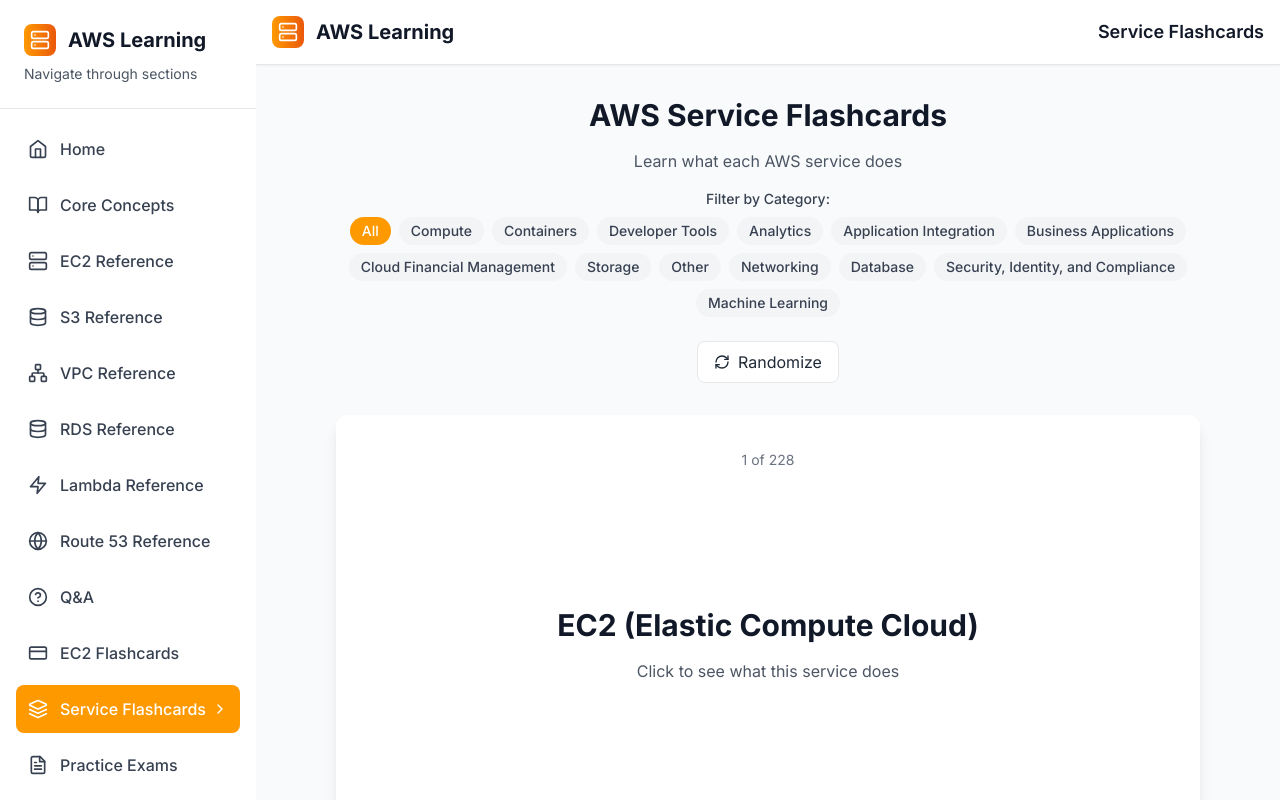
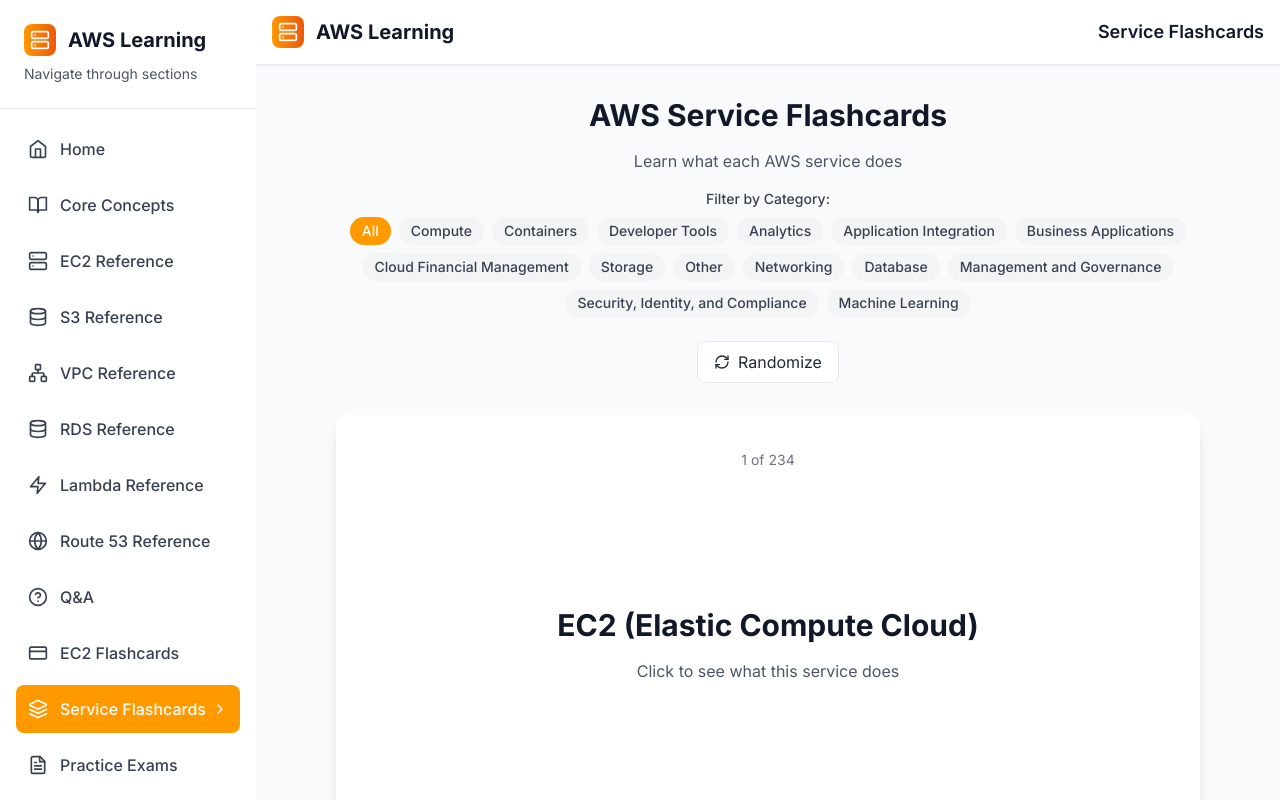
Before and after one commit to pythagoras-19/aws-sa-cert-prep, a Next.js app: page /service-flashcards in a window 1280 px wide. Shown: the top 800 px of the page. Built offline with nearby package versions, Linux system fonts and the light colour scheme.

Commit message:
Add comprehensive Management and Governance category with 22 AWS management services

```diff
--- a/app/service-flashcards/page.tsx
+++ b/app/service-flashcards/page.tsx
@@ -449,7 +449,7 @@
   {
     id: 9,
     service: "Auto Scaling",
-    category: "Compute",
+    category: "Management and Governance",
     description: "Automatically adjusts capacity. Maintains application availability and allows you to scale your EC2 capacity up or down automatically according to conditions you define."
   },
   {
@@ -460,7 +460,7 @@
   {
     id: 11,
     service: "CloudWatch",
-    category: "Analytics",
+    category: "Management and Governance",
     description: "Monitoring and observability service. Provides data and actionable insights to monitor your applications, respond to system-wide performance changes, optimize resource utilization."
   },
   {
@@ -512,6 +512,7 @@
   {
     id: 20,
     service: "CloudFormation",
+    category: "Management and Governance",
     description: "Infrastructure as code service. Gives developers and systems administrators an easy way to create and manage a collection of related AWS resources, provisioning and updating them in an orderly and predictable fashion."
   },
   {
@@ -553,11 +554,13 @@
   {
     id: 27,
     service: "Config",
+    category: "Management and Governance",
     description: "Configuration management service. Continuously monitors and records your AWS resource configurations and allows you to automate the evaluation of recorded configurations against desired configurations."
   },
   {
     id: 28,
     service: "CloudTrail",
+    category: "Management and Governance",
     description: "API logging service. Enables governance, compliance, operational auditing, and risk auditing of your AWS account. With CloudTrail, you can log, continuously monitor, and retain account activity."
   },
   {
@@ -812,31 +815,37 @@
   {
     id: 73,
     service: "Systems Manager",
+    category: "Management and Governance",
     description: "Operations management service. Helps you automatically collect software inventory, apply OS patches, create system images, and configure Windows and Linux operating systems."
   },
   {
     id: 74,
     service: "OpsWorks",
+    category: "Management and Governance",
     description: "Configuration management service. Provides managed instances of Chef and Puppet. Chef and Puppet are automation platforms that allow you to use code to automate the configurations of your servers."
   },
   {
     id: 75,
     service: "Organizations",
+    category: "Management and Governance",
     description: "Account management service. Helps you centrally manage and govern multiple AWS accounts as you grow and scale your AWS resources."
   },
   {
     id: 76,
     service: "Control Tower",
+    category: "Management and Governance",
     description: "Multi-account governance service. Provides the easiest way to set up and govern a secure, multi-account AWS environment based on AWS best practices."
   },
   {
     id: 77,
     service: "Service Catalog",
+    category: "Management and Governance",
     description: "Application portfolio management service. Helps organizations create and manage catalogs of approved products that are available for deployment on AWS."
   },
   {
     id: 78,
     service: "License Manager",
+    category: "Management and Governance",
     description: "Software license management service. Makes it easier to manage your software licenses from software vendors such as Microsoft, SAP, Oracle, and IBM across AWS and on-premises environments."
   },
   {
@@ -923,6 +932,7 @@
   {
     id: 93,
     service: "Trusted Advisor",
+    category: "Management and Governance",
     description: "AWS account optimization service. Inspects your AWS environment and provides real-time guidance to help you provision your resources following AWS best practices."
   },
   {
@@ -933,16 +943,19 @@
   {
     id: 95,
     service: "Health Dashboard",
+    category: "Management and Governance",
     description: "Service health monitoring. Provides ongoing visibility into your service health and gives you detailed visibility into how AWS performs in your account."
   },
   {
     id: 96,
     service: "Personal Health Dashboard",
+    category: "Management and Governance",
     description: "Personalized health monitoring. Provides alerts and remediation guidance when AWS is experiencing events that may impact you."
   },
   {
     id: 97,
     service: "Well-Architected Tool",
+    category: "Management and Governance",
     description: "Architecture review service. Helps you review the state of your workloads and compares them to the latest AWS architectural best practices."
   },
   {
@@ -1106,6 +1119,7 @@
   {
     id: 128,
     service: "AWS Proton",
+    category: "Management and Governance",
     description: "Application delivery service. Provides application templates, automated deployments, and infrastructure provisioning for container and serverless applications."
   },
   {
@@ -1132,6 +1146,7 @@
   {
     id: 133,
     service: "AWS Launch Wizard",
+    category: "Management and Governance",
     description: "Application deployment service. Helps you size, configure, and deploy third-party applications on AWS without having to identify and provision individual AWS resources."
   },
   {
@@ -1323,6 +1338,44 @@
     service: "AWS HealthScribe",
     category: "Machine Learning",
     description: "Medical transcription service. Uses machine learning to automatically transcribe medical conversations and extract clinical information."
+  },
+
+  // Additional Management and Governance Services
+  {
+    id: 165,
+    service: "AWS Compute Optimizer",
+    category: "Management and Governance",
+    description: "Resource optimization service. Analyzes your AWS resource usage and provides recommendations to reduce costs and improve performance."
+  },
+  {
+    id: 166,
+    service: "AWS Console Mobile Application",
+    category: "Management and Governance",
+    description: "Mobile AWS management app. Provides a mobile interface for managing your AWS resources, monitoring services, and responding to alerts."
+  },
+  {
+    id: 167,
+    service: "Amazon Managed Grafana",
+    category: "Management and Governance",
+    description: "Managed Grafana service. Provides a fully managed Grafana environment for visualizing and analyzing metrics, logs, and traces."
+  },
+  {
+    id: 168,
+    service: "Amazon Managed Service for Prometheus",
+    category: "Management and Governance",
+    description: "Managed Prometheus service. Provides a fully managed Prometheus-compatible monitoring service for containerized applications."
+  },
+  {
+    id: 169,
+    service: "Amazon Q Developer in chat applications",
+    category: "Management and Governance",
+    description: "AI-powered chat assistant. Provides conversational AI capabilities for developers to get help with AWS services and best practices."
+  },
+  {
+    id: 170,
+    service: "AWS User Notifications",
+    category: "Management and Governance",
+    description: "Notification management service. Provides a centralized way to manage and deliver notifications across AWS services and applications."
   }
 ];
 
```
